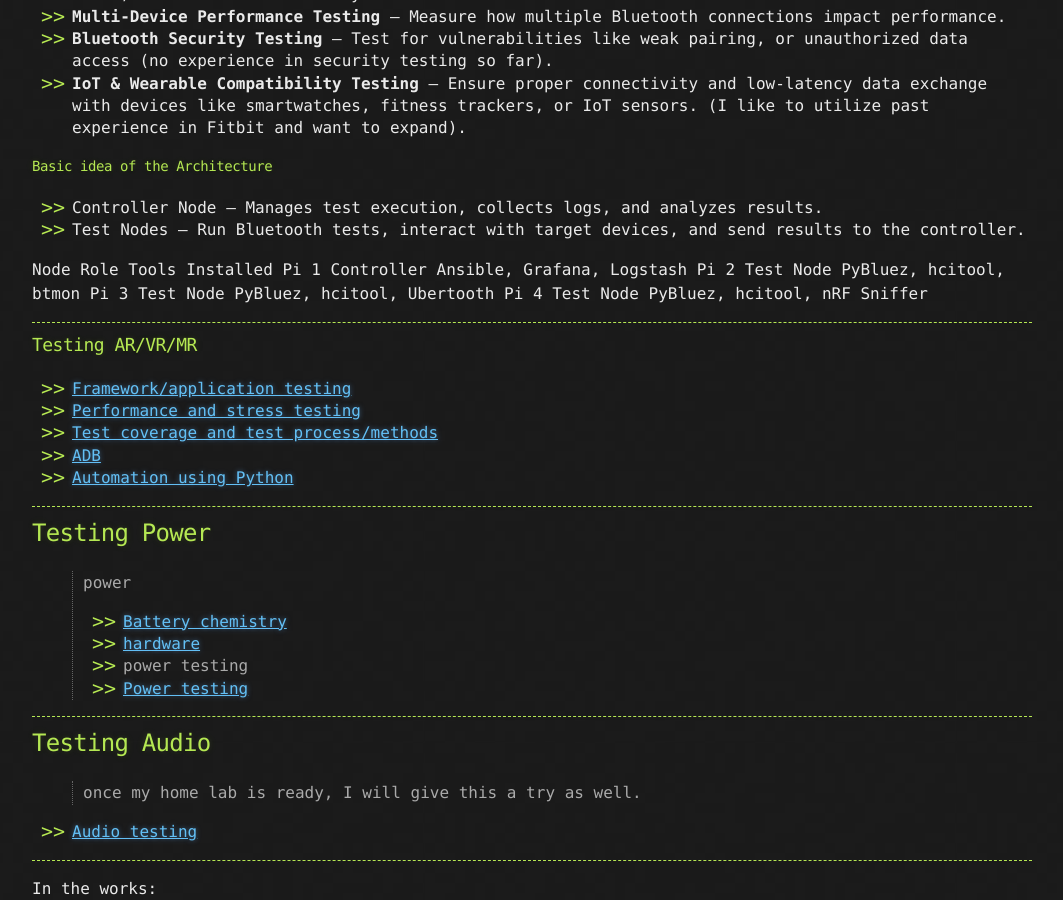
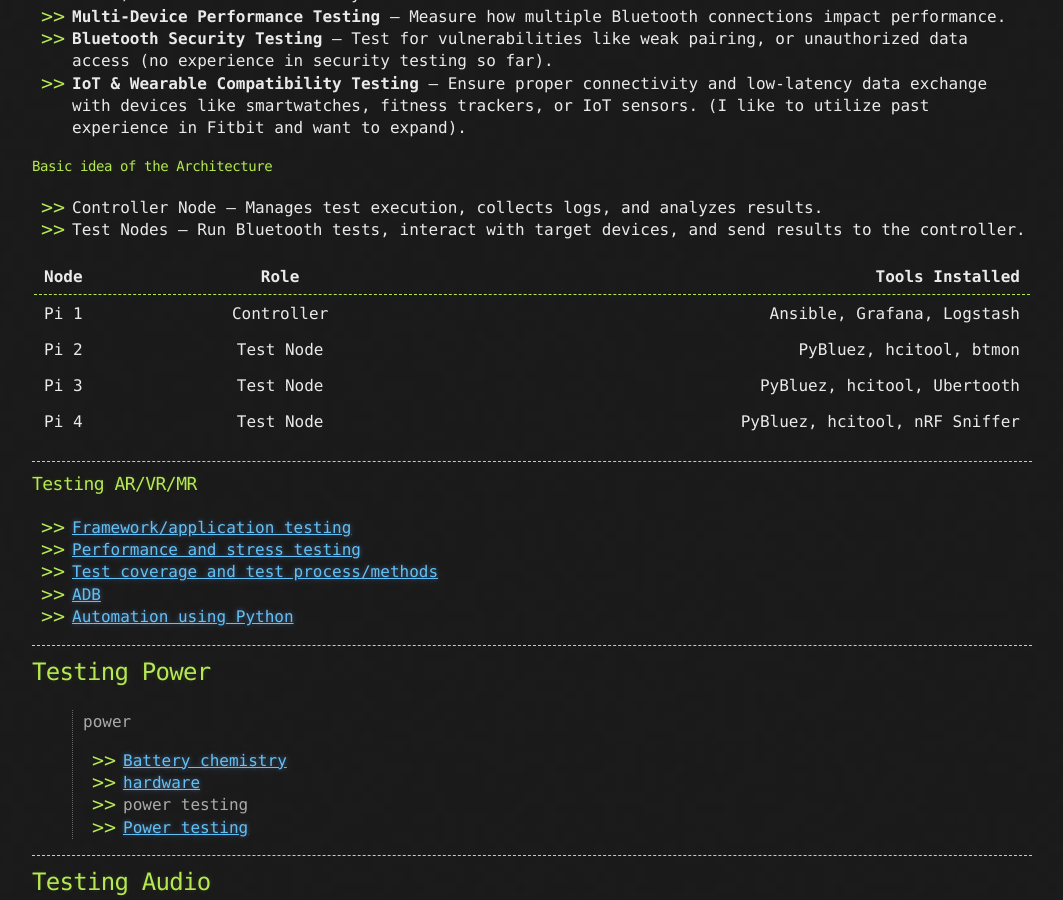
Before and after one commit to sciustechnologia/sciustechnologia.github.io, a Jekyll site: the page built from index.md, in a window 1280 px wide and 900 px high, scrolled down 854 px. Shown: the whole window, without its empty margins (108-1171 px from the left). Built offline with Jekyll 4.4.1, drawn with Linux system fonts in a browser that asks for light colours.

```diff
--- a/index.md
+++ b/index.md
@@ -40,11 +40,13 @@ Currently building my **Bluetooth testing lab** with a **Raspberry Pi 5 Cluster*
 * Controller Node – Manages test execution, collects logs, and analyzes results.
 * Test Nodes – Run Bluetooth tests, interact with target devices, and send results to the controller.
 
-Node	Role	      Tools Installed
-Pi 1	Controller	Ansible, Grafana, Logstash
-Pi 2	Test Node	  PyBluez, hcitool, btmon
-Pi 3	Test Node	  PyBluez, hcitool, Ubertooth
-Pi 4	Test Node	  PyBluez, hcitool, nRF Sniffer
+| Node              | Role | Tools Installed |
+| :---------------- | :------: | ----: |
+| Pi 1 |   Controller   | Ansible, Grafana, Logstash |
+| Pi 2 |   Test Node   | PyBluez, hcitool, btmon |
+| Pi 3    |  Test Node   | PyBluez, hcitool, Ubertooth |
+| Pi 4  |  Test Node   | PyBluez, hcitool, nRF Sniffer |
+
 
 ---
 
```
